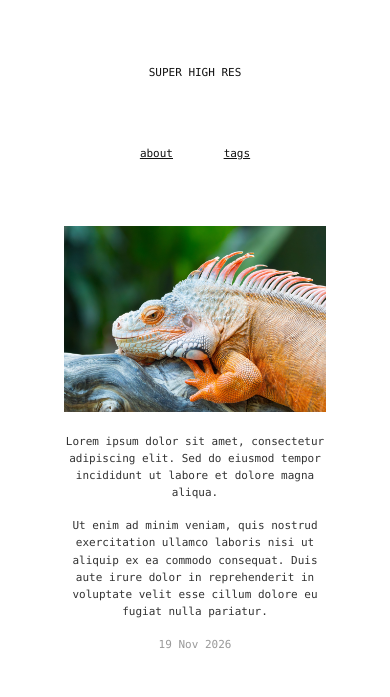
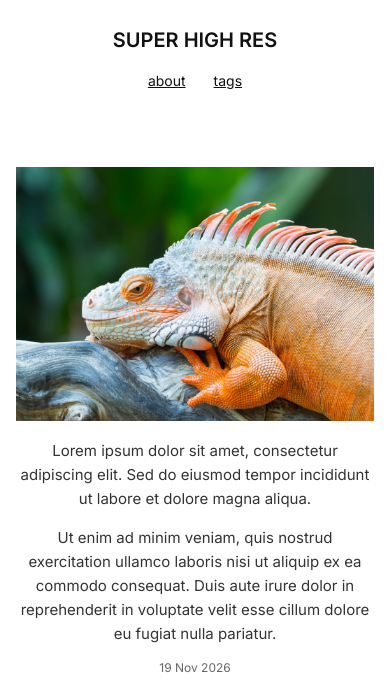
Before and after one commit to opensos/super-high-res, a Jekyll site: the page built from index.html, in a window 390 px wide. Shown: the top 697 px of the page. Built offline with Jekyll 4.4.1, drawn with Linux system fonts in a browser that asks for light colours; the list of posts is cut into pages by our own code; grey boxes are pictures that could not be loaded.

Commit message:
Improve mobile typography and spacing with Inter

```diff
--- a/assets/css/high-res.css
+++ b/assets/css/high-res.css
@@ -3,6 +3,8 @@
 {%- assign o = site.highres -%}
 /* High Res Theme v1.2, ditukar daripada Tumblr kepada Jekyll */
 /* (c) 2011-2012 Justin Ouellette */
+
+@import url("https://fonts.googleapis.com/css2?family=Inter:wght@400;500;600;700&display=swap") (max-width: 767px);
 
 /* reset ringkas */
 a,abbr,address,article,aside,audio,b,blockquote,body,caption,cite,code,dd,del,details,dfn,div,dl,dt,em,fieldset,figcaption,figure,footer,form,h1,h2,h3,h4,h5,h6,header,html,i,iframe,img,ins,kbd,label,legend,li,mark,nav,object,ol,p,pre,q,s,samp,section,small,span,strong,sub,summary,sup,table,tbody,td,tfoot,th,thead,time,tr,tt,u,ul,var,video{margin:0;padding:0;border:0;font:inherit;vertical-align:baseline}
@@ -89,3 +91,62 @@ div#pagers p { margin-bottom: 0.5em; }
 /* halaman tags */
 .tag_list h3 { margin-top: 2em; }
 .tag_list li { margin-bottom: 0.4em; }
+
+@media (max-width: 767px) {
+  html {
+    padding-inline: clamp(16px, 4vw, 24px);
+  }
+
+  html, body {
+    font-family: Inter, system-ui, sans-serif;
+    font-size: 15px;
+    line-height: 1.6;
+    overflow-wrap: anywhere;
+  }
+
+  #blog_title {
+    margin-top: 28px;
+    font-size: 20px;
+    font-weight: 600;
+    line-height: 1.25;
+  }
+
+  ul#pages {
+    display: flex;
+    flex-wrap: wrap;
+    justify-content: center;
+    gap: 4px 12px;
+    margin-top: 6px;
+    font-size: 14px;
+  }
+
+  #pages .page { margin: 0; }
+
+  #pages a {
+    display: inline-flex;
+    align-items: center;
+    min-height: 44px;
+    padding-inline: 8px;
+  }
+
+  li.post { margin-top: 32px; }
+  div#container { margin-bottom: 32px; }
+
+  #container img {
+    max-width: 100%;
+    height: auto;
+  }
+
+  img.photo_img { min-width: 0; }
+
+  div.date {
+    margin-top: 12px;
+    font-size: 12px;
+    color: {{ o.color_tag }};
+  }
+
+  div.caption { margin-top: 12px; }
+  div.content p { margin-bottom: 1em; }
+  div.content p:last-child { margin-bottom: 0; }
+  pre { overflow-x: auto; }
+}
```
